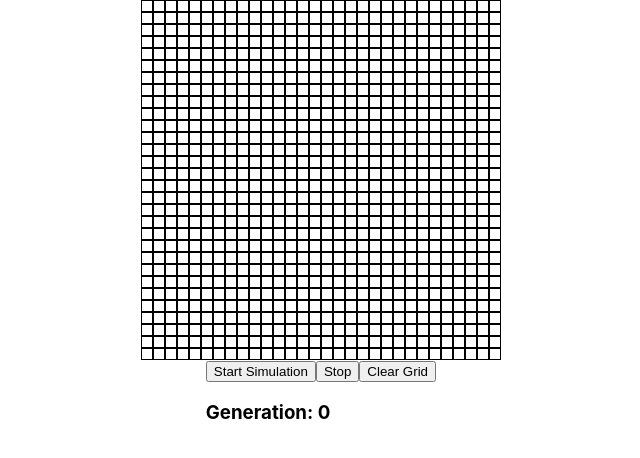
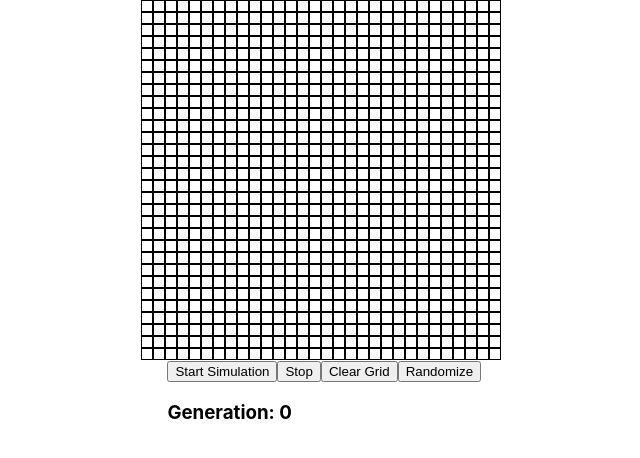
Before and after one commit to bloominstituteoftechnology/CS-Build-Week-1, a React (Create React App) app in the folder client/: page / in a window 1280 px wide. Shown: the top 458 px of the page, without its empty margins (319-959 px from the left). Built offline with nearby package versions, Linux system fonts and the light colour scheme.

Commit message:
Added randomizer

```diff
--- a/client/src/App.css
+++ b/client/src/App.css
@@ -25,7 +25,7 @@
 
 .controls-container{
   width: 30%;
-  margin-left: 41%;
+  margin-left: 38%;
 }
 
 .app-container{
--- a/client/src/components/cellgrid.js
+++ b/client/src/components/cellgrid.js
@@ -58,8 +58,15 @@ class CellGrid extends Component {
 
     }
 
-    randomDead() {
-
+    randomCells() {
+        for (let i = 0; i < this.state.size[0]; i++) {
+            for (let j = 0; j < this.state.size[1]; j++){
+                let random = Math.floor((Math.random() * 100) + 1);
+                if(random > 80)
+                 this.addLiveCell({x: i, y: j});
+            }
+        }
+        this.setState({cellChange: -1});
     }
 
     deadNeighbors(position) {
@@ -172,6 +179,7 @@ class CellGrid extends Component {
                     <button onClick={() => this.startSimulation()}>Start Simulation </button>
                     <button onClick={() => this.stopSimulation()}>Stop</button>
                     <button onClick={() => this.clearGrid()}> Clear Grid</button>
+                    <button onClick={() => this.randomCells()}> Randomize </button>
                     <h3> Generation: {this.state.generation} </h3>
                 </div>
         </div>
```
